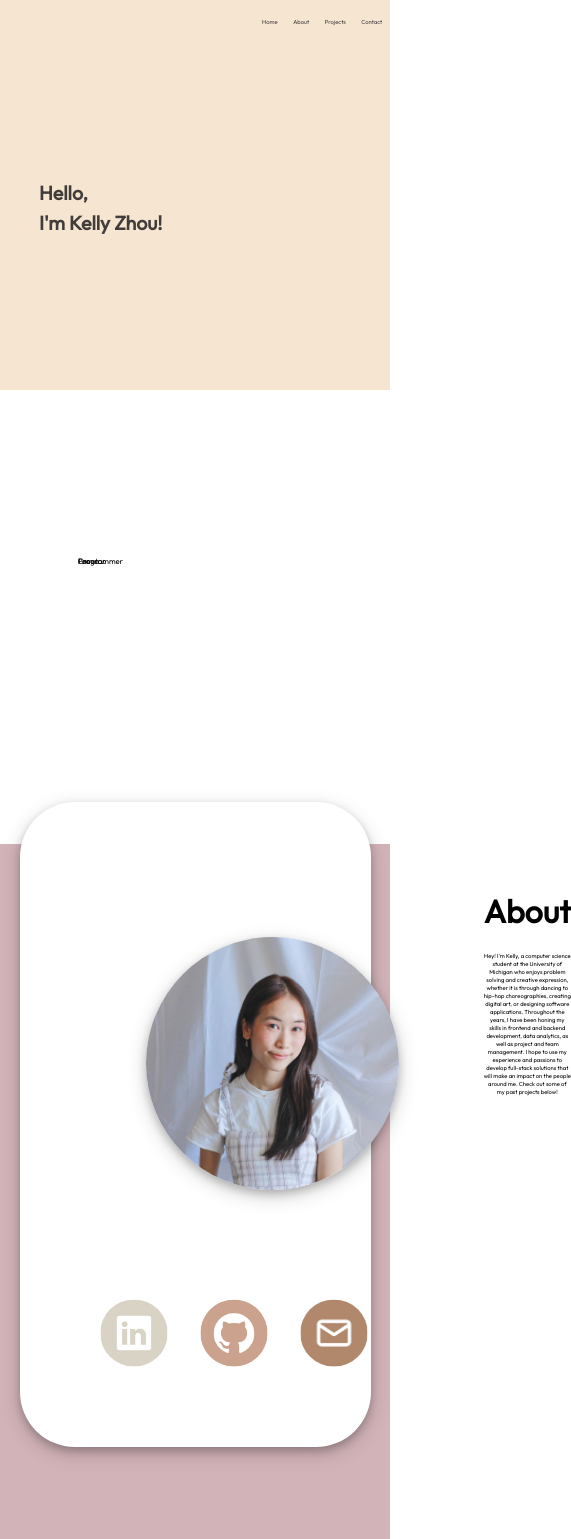
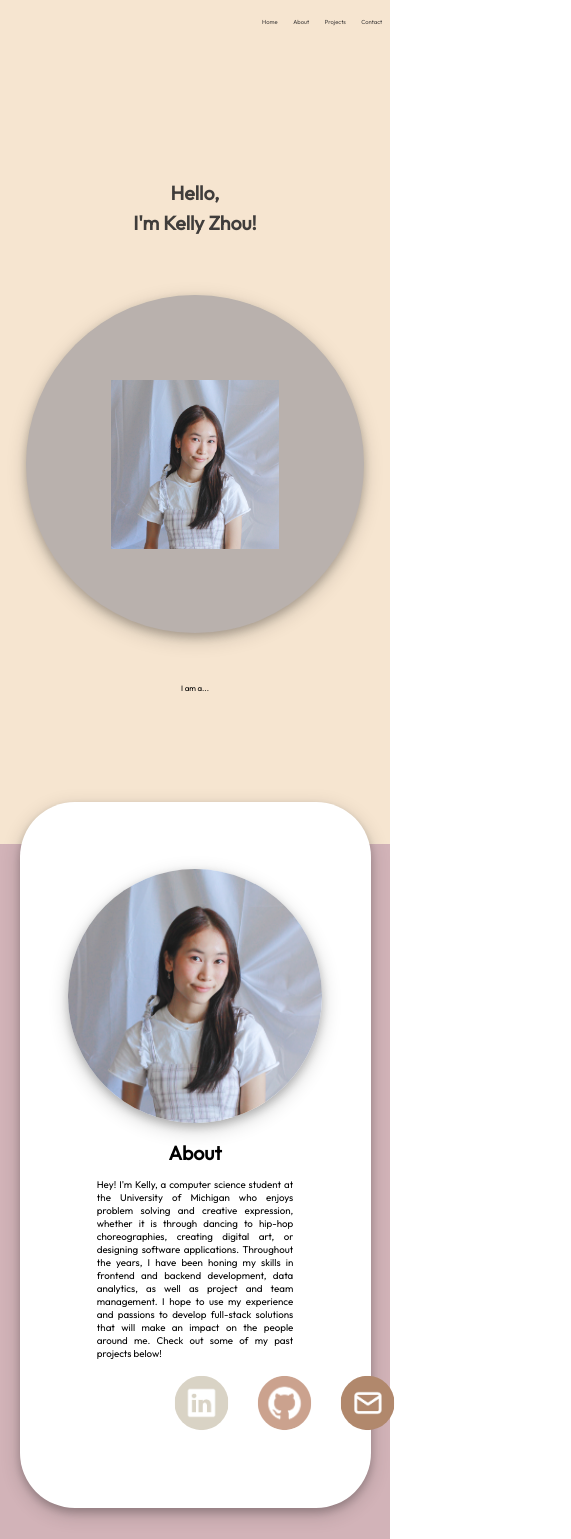
Before and after one commit to KellyZhou223/portfolio, a React (Create React App) app: page / in a window 390 px wide. Shown: the top 1539 px of the page, 571 px wide, since content can reach past the window. Built offline with nearby package versions, Linux system fonts and the light colour scheme.

Commit message:
modified UI for responsiveness

```diff
--- a/src/components/App.css
+++ b/src/components/App.css
@@ -6,6 +6,15 @@
 
 body::-webkit-scrollbar {
   display: none;
+}
+
+body {
+  padding: 0;
+}
+
+.None {
+  height: 0;
+  width: 100%;
 }
 
 .Header {
@@ -56,40 +65,92 @@ body::-webkit-scrollbar {
 }
 
 .Row {
-  display:flex;
-  flex-direction: row;
-  justify-content: center;
-  align-items: center;
-  position: absolute;
-  top:0;
-  left:0;
   height: 100%;
   width: 100%;
 }
 
+@media only screen and (max-width: 1023px) {
+  .App-header {
+    position: absolute;
+    top: 20%;
+    left: 30%;
+    right: 30%;
+    text-align: center;
+  }
+  .Intro-header h1 {
+    font-size: 5vw;
+  }
+  .Intro-header p {
+    font-size: 2.5vw;
+  }
+  .Dot {
+    position:absolute;
+    top:35%;
+  }
+  .Background > p {
+    position:absolute;
+    font-size: 2vw;
+    top:80%;
+    font-family: Outfit;
+  }
+  .Background {
+    display: flex;
+    flex-direction: column;
+    align-items: center;
+  }
+
+}
+
+@media only screen and (min-width: 1024px) {
+  .Intro-header h1{
+    font-size: 2.5vw;
+  }
+  .Intro-header p{
+    font-size: 1.5vw;
+  }
+  .Dot {
+    position:absolute;
+    top:30%;
+    right: 10%;
+  }
+  .Background > p {
+    position:absolute;
+    font-size: 2vw;
+    top:65%;
+    left: 20%;
+    font-family: Outfit;
+  }
+  .App-header {
+    position: absolute;
+    top: 30%;
+    left: 10%;
+    text-align: left;
+  }
+  .Resume {
+    position: absolute;
+    top: 30%;
+    right: 20%;
+  }
+}
+
 .App-header {
   font-size: 5vw;
-  position: absolute;
-  top: 20%;
-  left: 10vw;
   color: #403d3b;
   font-family: 'Outfit', sans-serif;
   font-weight:bold;
   line-height: 0.5;
-  text-align: left;
-  margin-right: 10vw;
   z-index: 100;
+  padding: 0;
+  margin: 0;
 }
 
 .Dot {
   position:absolute;
-  top:10%;
-  right: 10%;
-  width: 30%;
-  height: 30%;
   background-color: #b9b1ad;
   box-shadow: 0 4px 8px 0 rgba(0, 0, 0, 0.2), 0 6px 20px 0 rgba(0, 0, 0, 0.19);;
   border-radius: 50%;
+  width: 40vh;
+  height: 40vh;
 }
 
 .Background.first > span {
@@ -105,28 +166,30 @@ body::-webkit-scrollbar {
   width: 100vh;
   overflow-y: auto;
   overflow-x: hidden;
-  transform: rotate(-90deg) translateY(-100vh);
-  transform-origin: right top;
+  transform: rotate(-90deg) translateX(-100vh);
+  transform-origin: left top;
   white-space: nowrap;
 }
 
 .Background {
-  min-width: 100vh;
-  min-height: 100vw;
-  transform: rotate(90deg) translateY(-100vh);
-  transform-origin: left top;
-  /* background-color: #a69e99; */
+  width: 100vw;
+  height: 100vh;
 }
 
-.ClearBackground {
-  position: relative;
-  top:100vh;
-  left:0;
-  min-width: 100vw;
-  min-height: 100vh;
-  transform: rotate(90deg) translateY(-100vh);
+.Spacer.first {
+  position: sticky;
+  bottom: 0;
+  width: 100vh;
+  height: 100vw;
   transform-origin: left top;
-  background-color: red;
+  transform: rotate(90deg) translateY(-100vh) translateX(100vh - 100vw);
+}
+
+.Spacer.second {
+  width: 100vw;
+  height: 100vh;
+  /* transform-origin: left top;
+  transform: rotate(90deg) translateY(-100vh) translateX(-300vh); */
 }
 
 .Background.first {
@@ -134,6 +197,8 @@ body::-webkit-scrollbar {
   background-color: #f6e5d0;
   position: sticky;
   bottom: 0;
+  transform: rotate(90deg) translateY(-100vh);
+  transform-origin: left top;
   width: 100vw;
 }
 
@@ -142,8 +207,9 @@ body::-webkit-scrollbar {
   background-color: #eed9c4;
   position: sticky;
   bottom: 0;
-  margin-top: -100vw;
   width: 100vw;
+  transform: rotate(90deg) translateY(-100vh) translateX(calc(100vh - 100vw));
+  transform-origin: left top;
 }
 
 .Background.third {
@@ -151,7 +217,8 @@ body::-webkit-scrollbar {
   position: sticky;
   bottom: 0;
   width: 100vw;
-  margin-top: -100vw;
+  transform: rotate(90deg) translateY(-100vh) translateX(calc(100vh - 100vw));
+  transform-origin: left top;
 }
 
 .Scroll-container > div > p.reveal {
@@ -186,11 +253,6 @@ body::-webkit-scrollbar {
   transition: all ease-in 1s;
 }
 
-.Spacer {
-  position:relative;
-  height: 100vw;
-}
-
 .Scroll-container::-webkit-scrollbar {
   display: none;
 }
@@ -198,8 +260,6 @@ body::-webkit-scrollbar {
 .Background > p {
   position:absolute;
   font-size: 2vw;
-  top:65vh;
-  left:20vw;
   font-family: Outfit;
 }
 
@@ -219,16 +279,19 @@ body::-webkit-scrollbar {
   padding-top: 8vh;
   padding-bottom: 8vh;
   box-shadow: 0 4px 8px 0 rgba(0, 0, 0, 0.2), 0 6px 20px 0 rgba(0, 0, 0, 0.19);
-  align-items: center;
-  justify-content: center;
+  padding-left: 0;
   border-radius: 55px;
-  --about-height: height;
 }
 
 .About {
   display: flex;
   flex-direction: row;
-  height: 45vh;
+  flex-wrap: wrap;
+  align-items: center;
+  justify-content: space-evenly;
+  min-height: 45vh;
+  padding-left: 10%;
+  padding-right: 10%;
 }
 
 .About img {
@@ -239,25 +302,22 @@ body::-webkit-scrollbar {
 }
 
 .Intro-header {
+  font-family: Outfit;
+  max-width: 70%;
   text-align: center;
-  font-family: Outfit;
-  margin-left: 5vh;
-  margin-right: 15vh;
-  display: block;
 }
 
 .Intro-header h1 {
   font-weight: bold;
-  transform: translateY(50%);
+  transform: translateY(100%);
   opacity: 0;
 }
 
 .Intro-header p {
-  font-size: 1.5vw;
   transform: translateY(50%);
   opacity: 0;
   overflow-y: scroll;
-  max-height: 38vh;
+  text-align: justify;
 }
 
 .Intro-header p::-webkit-scrollbar {
@@ -267,7 +327,7 @@ body::-webkit-scrollbar {
 .About img{
   transform: translateY(50%);
   opacity: 0;
-  margin-top: 8vh;
+  margin: 0;
 }
 
 .Intro-header p.reveal {
@@ -285,23 +345,22 @@ body::-webkit-scrollbar {
 .Intro-header h1.reveal {
   transform: translateY(0);
   opacity: 1;
-  Transition: all ease-in 1s;
+  Transition: all ease-in 1.5s;
 }
 
 .Links{
   display: flex;
   flex-direction: row;
-  justify-content: center;
   align-items: center;
-  padding-top: 5vh;
-  transform: translateY(10%);
+  justify-content: space-around;
+  padding-left: 40%;
+  padding-right: 40%;
   opacity: 0;
-  padding-left: 20vw;
 }
 
 .Links img {
-  width: 10vh;
-  height: 10vh;
+  width: 8vh;
+  height: 8vh;
   transform: scale(0.8);
   border-radius: 50%;
   padding-left: 2vw;
@@ -341,6 +400,7 @@ body::-webkit-scrollbar {
 .Project-header {
   background-color: rgb(210, 179, 184);
   position: relative;
+  font-size: 3vw;
 }
 
 .Projects h1 {
@@ -349,7 +409,7 @@ body::-webkit-scrollbar {
 }
 
 .Project-spacer {
-  min-height: 78vh;
+  min-height: 90vh;
   background-color: rgb(210, 179, 184);
 }
 
@@ -401,17 +461,16 @@ body::-webkit-scrollbar {
 }
 
 .Project-name {
-  transform: translateY(100%);
-  font-size: 2.5vw;
+  transform: translateY(50%);
 }
 
 .Project:hover .Project-name {
-  transform: translateY(50%);
+  transform: translateY(10%);
   transition: 1s;
 }
 
 .Project:hover .Project-content{
-  transform: translateY(30%);
+  transform: translateY(0%);
   opacity: 1;
   transition: 1s;
   text-align: center;
@@ -419,7 +478,7 @@ body::-webkit-scrollbar {
 
 .Project-content {
   color: #403d3b;
-  transform: translateY(100%);
+  transform: translateY(50%);
   opacity: 0;
   text-align: center;
   overflow-wrap: break-word;
@@ -481,6 +540,15 @@ body::-webkit-scrollbar {
   position: absolute;
   left: 0;
   background-color: #403d3b;
+}
+
+.Project-modal a:link {
+  color: #403d3b;
+  text-decoration: none;
+}
+
+.Project-modal a:visited {
+  color: #403d3b;
 }
 
 .Project-content .border-top,
@@ -621,7 +689,7 @@ body::-webkit-scrollbar {
   flex-direction: column;
   z-index: -1;
   position: relative;
-  min-height: 60vh;
+  min-height: 50vh;
 }
 
 .Footer-links {
@@ -635,8 +703,12 @@ body::-webkit-scrollbar {
 }
 
 .Footer-links > div {
-  line-height: 0.5;
-  margin: 0 auto;
+  line-height: 1.5vh;
+}
+
+.Footer-links > div > ul {
+  margin: 0;
+  padding: 0;
 }
 
 .Footer-links a:link {
@@ -679,16 +751,13 @@ body::-webkit-scrollbar {
 }
 
 .Resume {
-  position: absolute;
-  top: 30%;
-  right: 20%;
   width: 15vh;
   height: 10vh;
   border-radius: 50%;
   background-color: #b9b1ad;
   transform: scale(0.8);
   font-family: Outfit;
-  font-size: 80%;
+  font-size: 50%;
   font-weight: bold;
 }
 
@@ -718,9 +787,3 @@ body::-webkit-scrollbar {
   height: 100%;
   overflow-y: auto;
 }
-
-.None {
-  height: 0;
-  min-width: 100vw;
-  min-height: 100vh;
-}
--- a/src/components/Scroll.js
+++ b/src/components/Scroll.js
@@ -29,21 +29,21 @@ function Scroll() {
             <div class="Background first" ref={ref1}>
                 <p class="reveal">I am a...</p>
                 <span class="Dot reveal">
-                    <img class="image1 reveal" src="Headshot.png" alt="Char" width="200" height="200"></img>
+                    <img class="image1 reveal" src="Headshot.png" alt="Char"></img>
                 </span>
             </div>
-            <div class="Spacer"></div>
+            <div class="Spacer first"></div>
             <div class="Background second">
                 <p>Programmer</p>
                 <span class="Dot">
-                    <img class="image2" src="Headshot.png" alt="Eevee" width="200" height="200"></img>
+                    <img class="image2" src="Headshot.png" alt="Eevee"></img>
                 </span>
             </div>
-            <div class="Spacer"></div>
+            <div class="Spacer second"></div>
             <div class="Background third">
                 <p>Creator</p>
                 <span class="Dot">
-                    <img class="image3" src="Headshot.png" alt="Pika" width="200" height="200"></img>
+                    <img class="image3" src="Headshot.png" alt="Pika"></img>
                 </span>
             </div>
         </div>
```
Also changed, not shown: src/components/Projects.js (+21 -8 lines).
